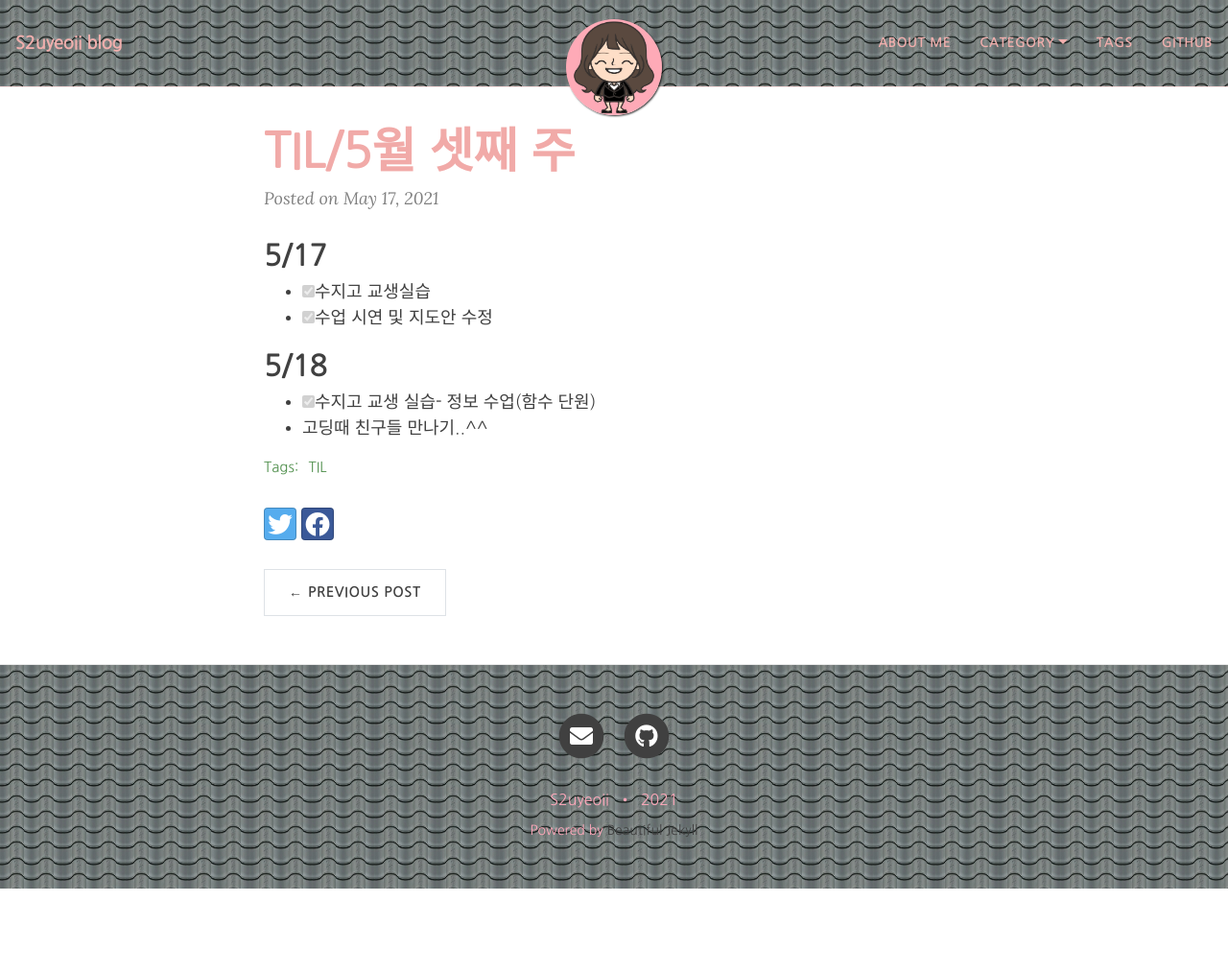
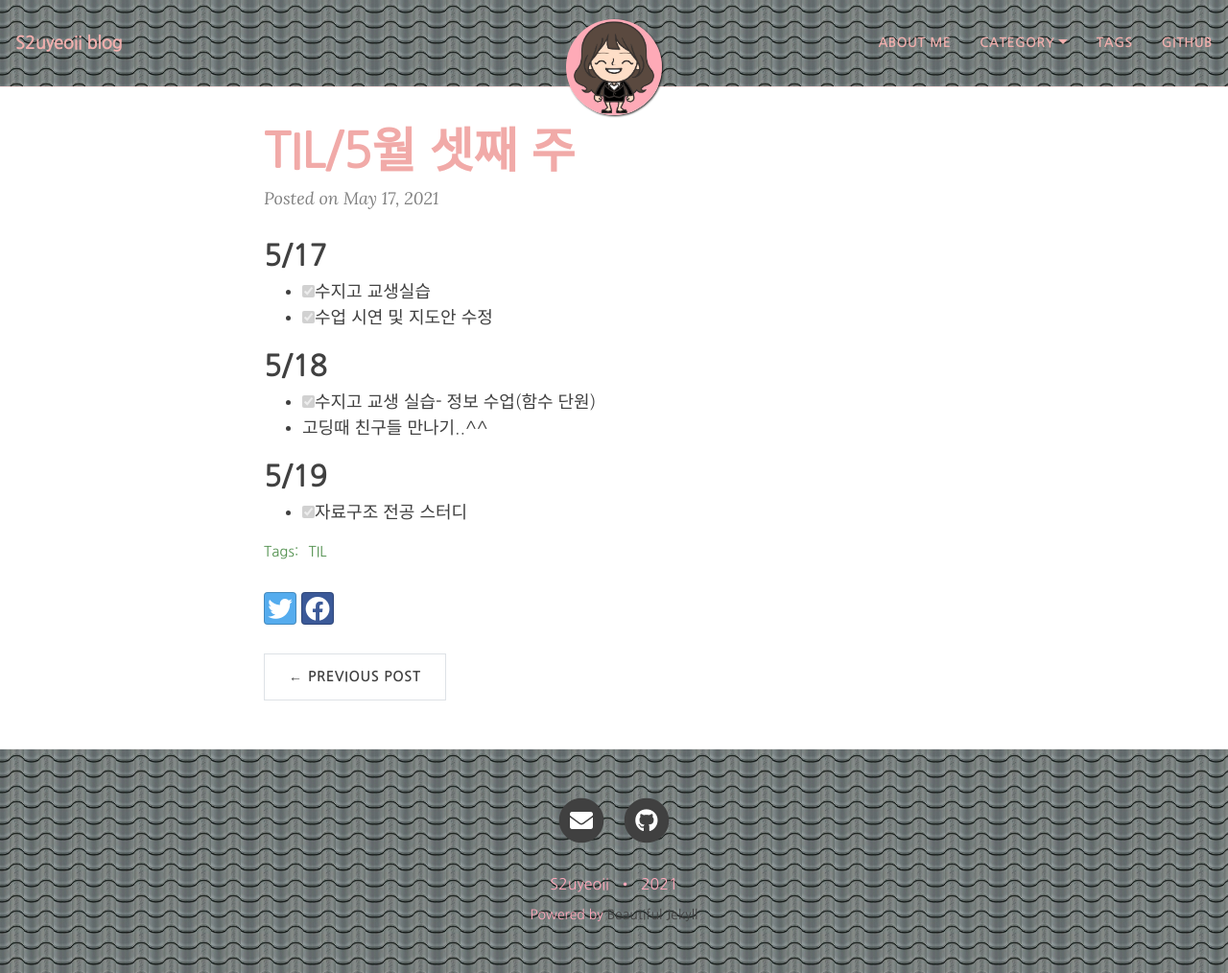
Before and after one commit to yeoneed/yeoneed.github.io, a Jekyll site: the page built from _posts/2021-05-17-5월 셋째 주-TIL.md, in a window 1280 px wide and 1014 px high. Shown: the whole window at 96% size. Built offline with Jekyll 4.4.1, drawn with Linux system fonts in a browser that asks for light colours; nearby versions of some CDN libraries; some web fonts are replaced.

Commit message:
Update 2021-05-17-5월 셋째 주-TIL.md

```diff
--- a/_posts/2021-05-17-5월 셋째 주-TIL.md
+++ b/_posts/2021-05-17-5월 셋째 주-TIL.md
@@ -15,3 +15,6 @@ category: [TIL]
 ## 5/18
 - [x] 수지고 교생 실습- 정보 수업(함수 단원)
 - 고딩때 친구들 만나기..^^
+
+## 5/19
+- [x] 자료구조 전공 스터디
```
